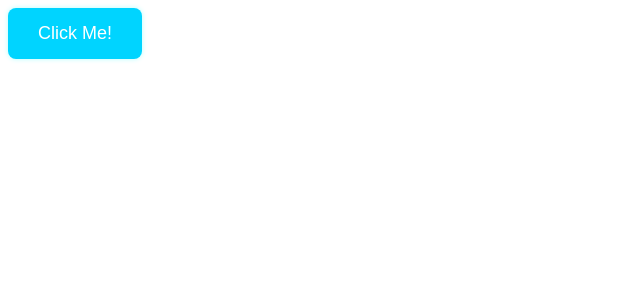
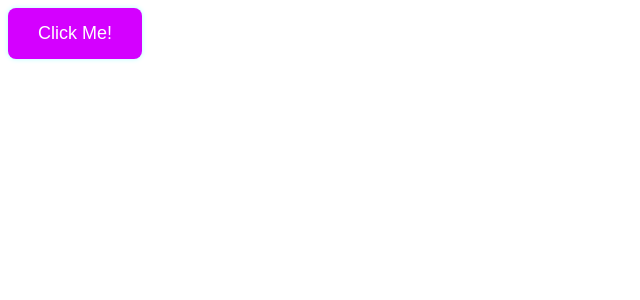
Before and after one commit to akhil-goyal/ng-animations, an Angular app: page /pulse in a window 1280 px wide. Shown: the top 300 px of the page, without its empty margins (0-640 px from the left). Built offline with nearby package versions, Linux system fonts and the light colour scheme.

Commit message:
update styling

```diff
--- a/src/app/components/pulse-glow-button/pulse-glow-button.component.css
+++ b/src/app/components/pulse-glow-button/pulse-glow-button.component.css
@@ -1,7 +1,7 @@
 .pulse-button {
   padding: 15px 30px;
   font-size: 18px;
-  background-color: #00d4ff;
+  background-color: #d400ff;
   color: white;
   border: none;
   border-radius: 8px;
@@ -10,5 +10,5 @@
 }
 
 .pulse-button:hover {
-  background-color: #00b0cc;
+  background-color: #b700dc;
 }
```
